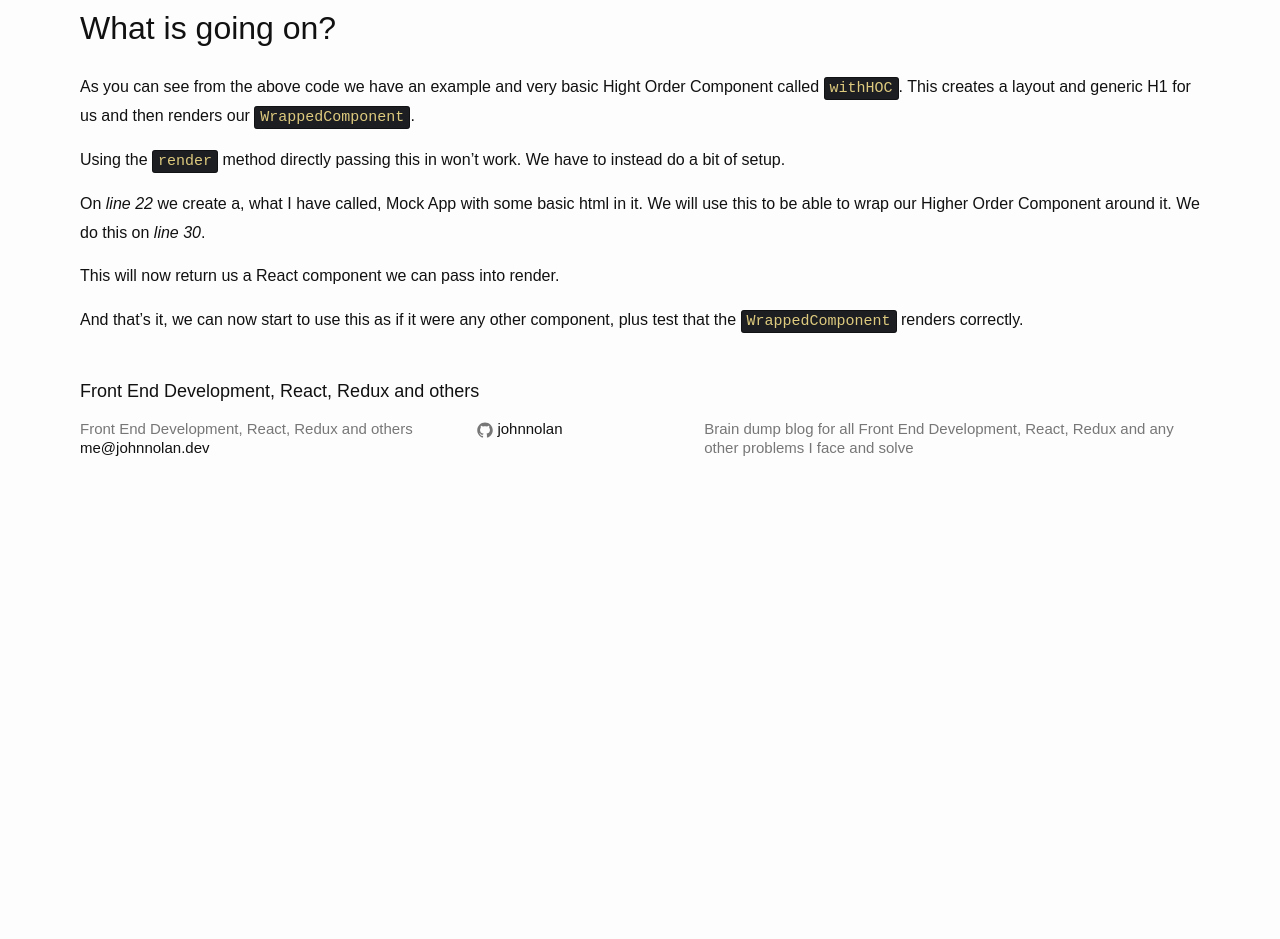
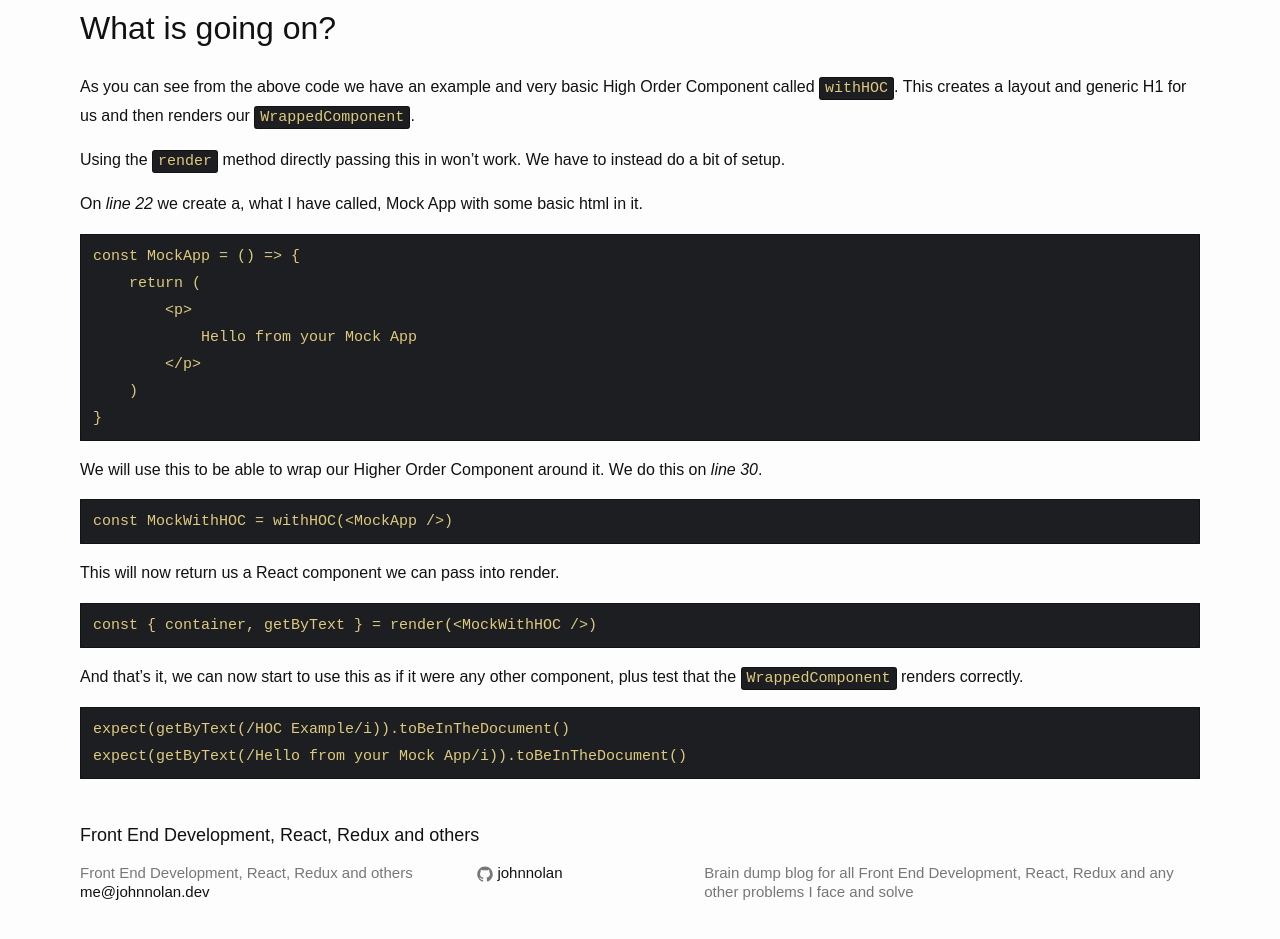
Before and after one commit to johnnolan/blog, a Jekyll site: the page built from _posts/2019-06-05-react-testing-library-hoc.markdown, in a window 1280 px wide and 1400 px high, scrolled down 572 px. Shown: the part 438-1377 px from the top of the window. Built offline with Jekyll 4.4.1, drawn with Linux system fonts in a browser that asks for light colours; before the commit the page ends 1528 px from its top, so only the background shows below that.

Commit message:
Added code previews to post

````diff
--- a/_config-amp.yml
+++ b/_config-amp.yml
@@ -6,7 +6,7 @@
 # 'jekyll serve'. If you change this file, please restart the server process.
 
 # Site settings
-version: 1559801734910
+version: 1559803180529
 title:  Front End Development, React, Redux and others
 email: me@johnnolan.dev
 description: > # this means to ignore newlines until "baseurl:"
--- a/_config.yml
+++ b/_config.yml
@@ -6,7 +6,7 @@
 # 'jekyll serve'. If you change this file, please restart the server process.
 
 # Site settings
-version: 1559801734910
+version: 1559803180530
 title:  Front End Development, React, Redux and others
 email: me@johnnolan.dev
 description: > # this means to ignore newlines until "baseurl:"
--- a/_posts/2019-06-05-react-testing-library-hoc.markdown
+++ b/_posts/2019-06-05-react-testing-library-hoc.markdown
@@ -21,12 +21,37 @@ Before I go any further into detail, below is some example code I have done so y
 
 ## What is going on?
 
-As you can see from the above code we have an example and very basic Hight Order Component called `withHOC`. This creates a layout and generic H1 for us and then renders our `WrappedComponent`.
+As you can see from the above code we have an example and very basic High Order Component called `withHOC`. This creates a layout and generic H1 for us and then renders our `WrappedComponent`.
 
 Using the `render` method directly passing this in won't work. We have to instead do a bit of setup.
 
-On *line 22* we create a, what I have called, Mock App with some basic html in it. We will use this to be able to wrap our Higher Order Component around it. We do this on *line 30*.
+On *line 22* we create a, what I have called, Mock App with some basic html in it.
+
+```
+const MockApp = () => {
+    return (
+        <p>
+            Hello from your Mock App
+        </p>
+    )
+}
+```
+
+We will use this to be able to wrap our Higher Order Component around it. We do this on *line 30*.
+
+```
+const MockWithHOC = withHOC(<MockApp />)
+```
 
 This will now return us a React component we can pass into render.
 
+```
+const { container, getByText } = render(<MockWithHOC />)
+```
+
 And that's it, we can now start to use this as if it were any other component, plus test that the `WrappedComponent` renders correctly.
+
+```
+expect(getByText(/HOC Example/i)).toBeInTheDocument()
+expect(getByText(/Hello from your Mock App/i)).toBeInTheDocument()
+```
````
